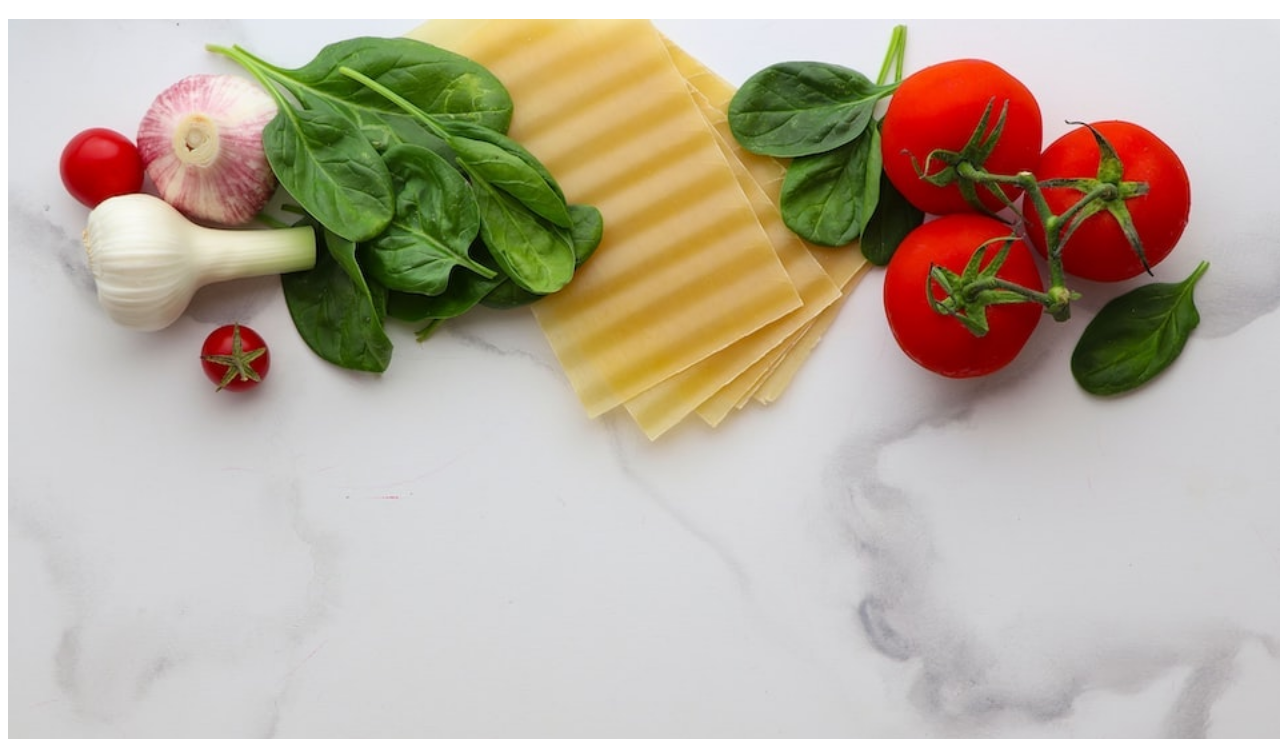
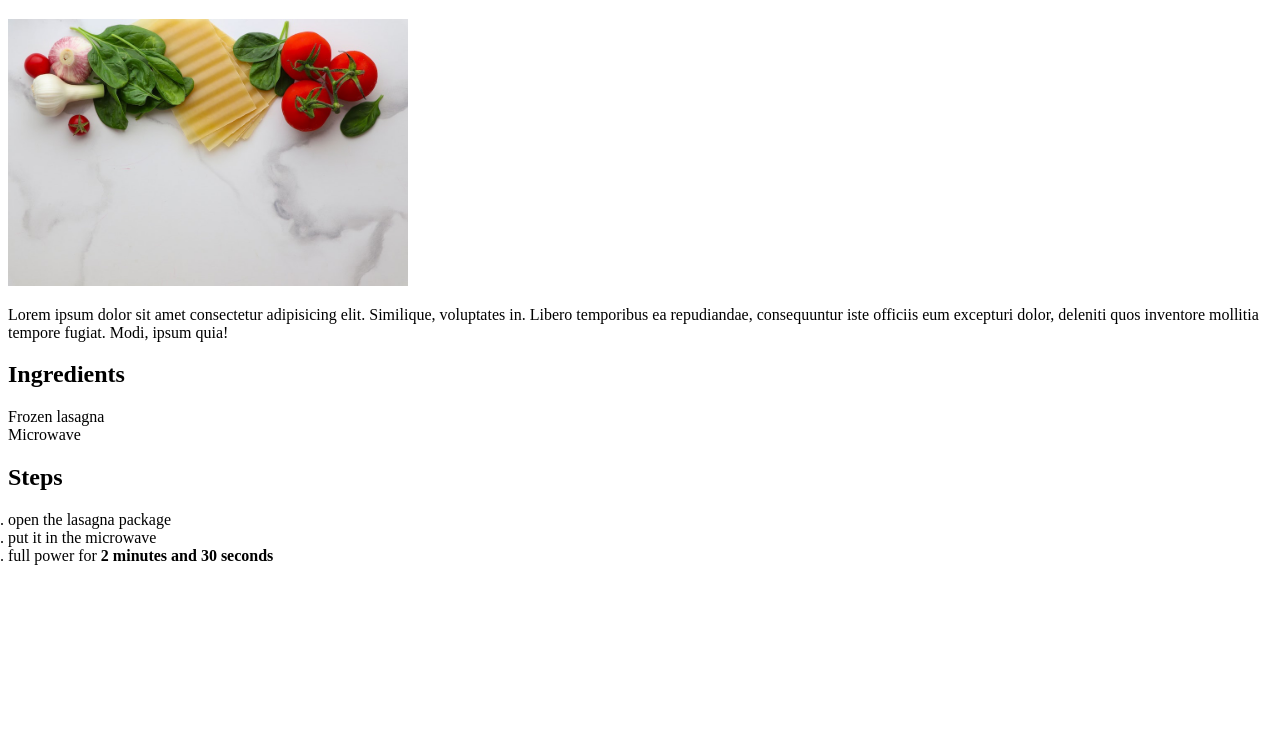
Before and after one commit to GoodOldFarmer/odin-recipes, a plain HTML site: page recipes/lasagna.html in a window 1280 px wide. Shown: the part 61-800 px from the top of the page. Drawn offline with Linux system fonts and the light colour scheme.

Commit message:
Fix img sizing

```diff
--- a/recipes/lasagna.html
+++ b/recipes/lasagna.html
@@ -12,7 +12,8 @@
             border: 0;
         }
         img{
-            width: 100vw;
+            width: 400px;
+            height: auto;
         }
     </style>
 </head>
```
